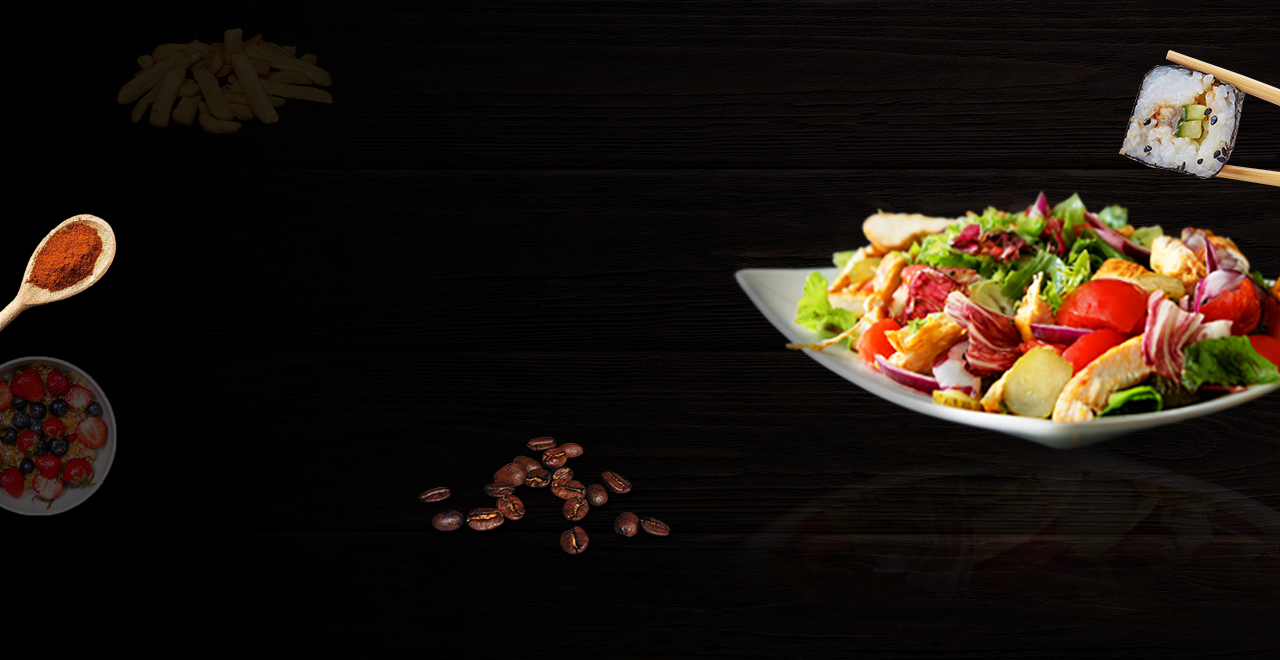
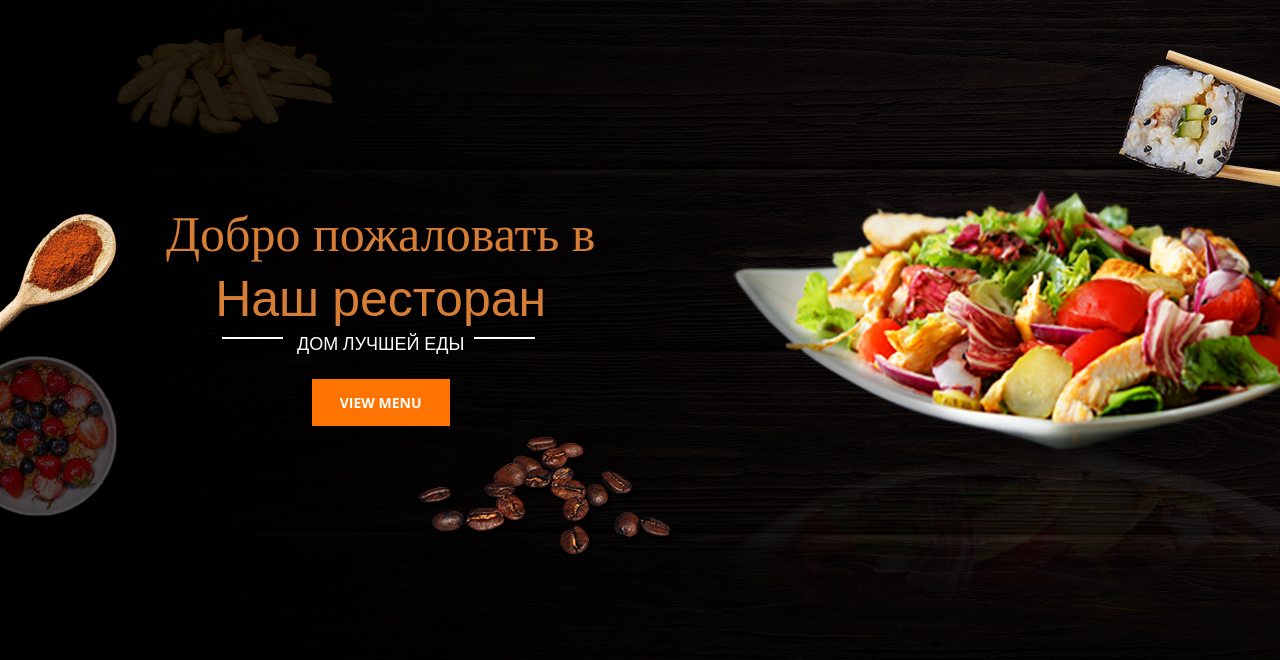
Before and after one commit to R2-D2-2/-, a plain HTML site: page Restoran_2. 05.02.2023/index.html in a window 1280 px wide. Shown: the part 140-800 px from the top of the page. Drawn offline with nearby package versions, Linux system fonts and the light colour scheme.

Commit message:
modified:

```diff
--- a/Restoran_2. 05.02.2023/index.html
+++ b/Restoran_2. 05.02.2023/index.html
@@ -52,7 +52,25 @@
                         <a class="button" href="">ЗАКАЗ СТОЛИКА</a>
                     </div>
 
+                </div>
 
+                <div class="header_down">
+                    <div class="header_title">
+                        Добро пожаловать в
+
+                        <div class="header_subtitle">
+                            Наш ресторан
+                        </div>
+
+                        <div class="header_subtitle_2">
+                            ДОМ ЛУЧШЕЙ ЕДЫ
+                        </div>
+
+                        <div class="header_btn">
+                            <a href="" class="header_button">VIEW MENU</a>
+                        </div>
+
+                    </div>
                 </div>
 
             </div>
```
